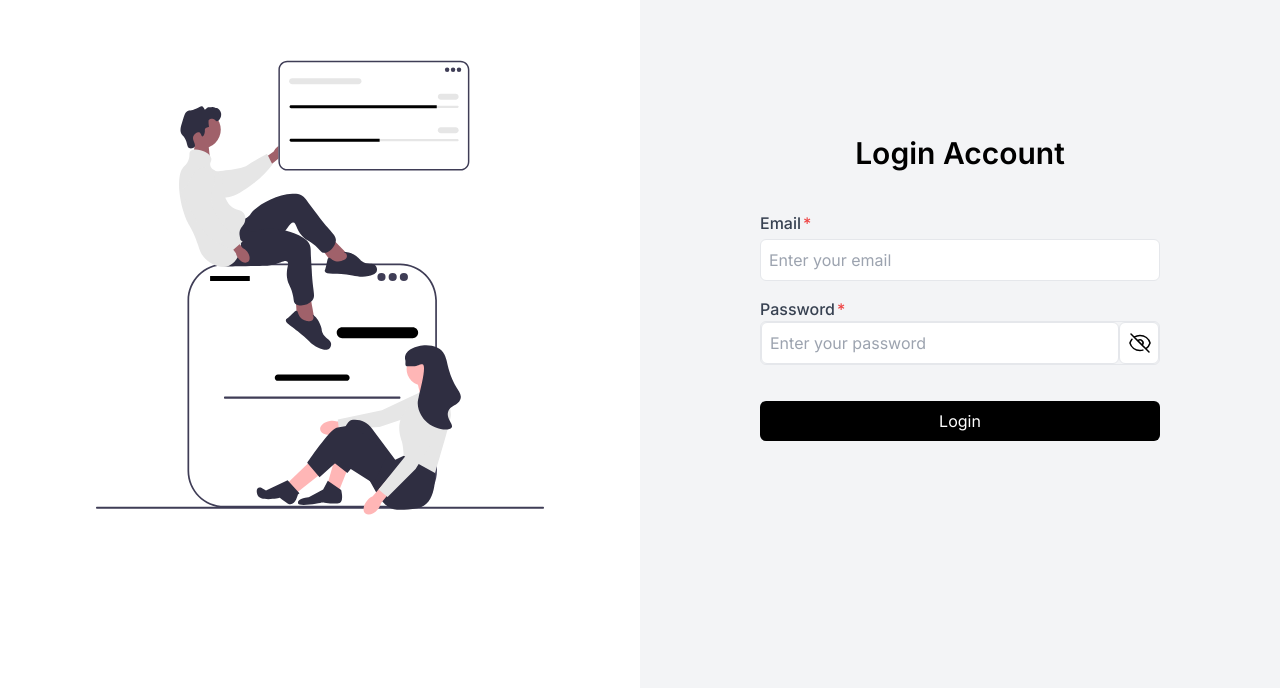
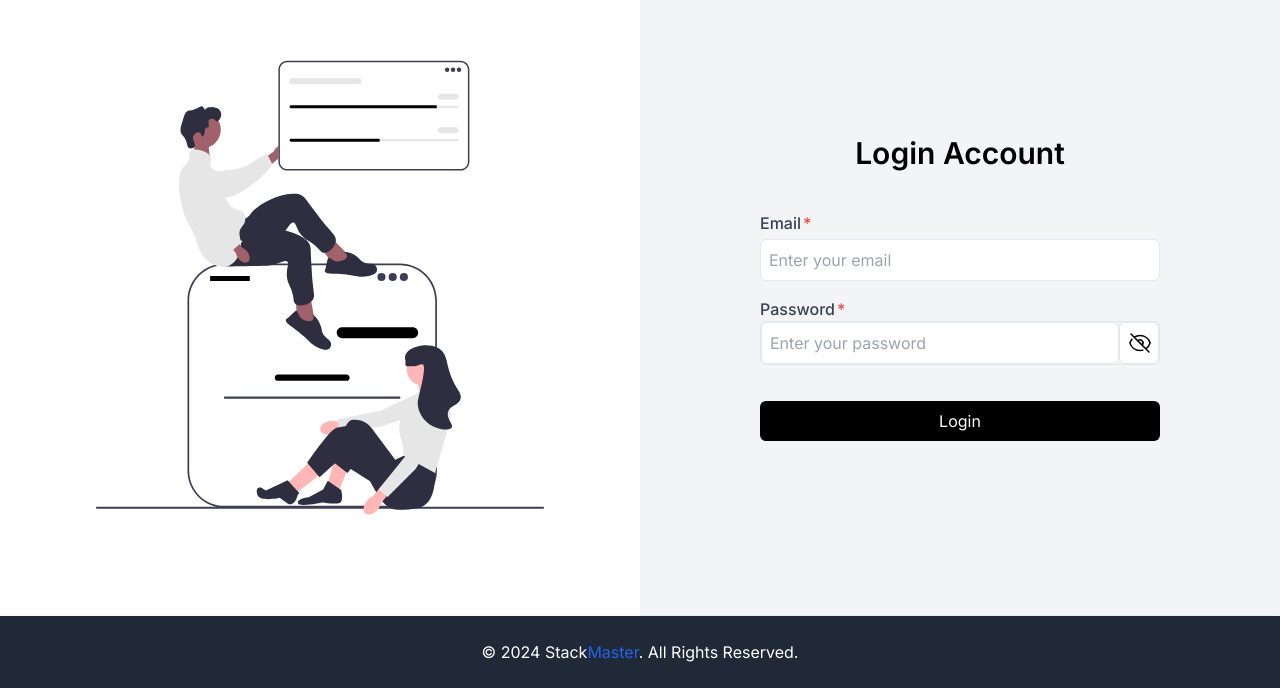
Before and after one commit to groupfswd/cms-stack, a Next.js app: page /login in a window 1280 px wide. Shown: the part 112-800 px from the top of the page. Built offline with nearby package versions, Linux system fonts and the light colour scheme.

Commit message:
Add Footer (#11)
* add dashboard

* update dashboard style

* footer

* fix conflict footer

```diff
--- a/src/app/layout.js
+++ b/src/app/layout.js
@@ -1,6 +1,7 @@
 import { Inter } from "next/font/google";
 import "./globals.css";
 import Navbar from "@/components/Navbar";
+import Footer from "@/components/Footer";
 
 const inter = Inter({ subsets: ["latin"] });
 
@@ -15,6 +16,7 @@ export default function RootLayout({ children }) {
       <body className={inter.className}>
         <Navbar />
         <div className="">{children}</div>
+        <Footer />
       </body>
     </html>
   );
--- a/src/components/Footer.jsx
+++ b/src/components/Footer.jsx
@@ -1,7 +1,12 @@
 export default function Footer() {
   return (
     <div>
-      <h1>this is footer</h1>
+      <footer class="bg-gray-800 shadow w-full dark:bg-gray-800 bottom-0 absolute">
+          <div class="w-full mx-auto max-w-screen-xl p-6 md:flex md:items-center md:justify-center">
+            <span class="text-md text-white sm:text-center">© 2024 Stack<span style={{ color: "#2563EB" }}>Master</span>. All Rights Reserved.
+          </span>
+          </div>
+      </footer>
     </div>
   );
 }
```
